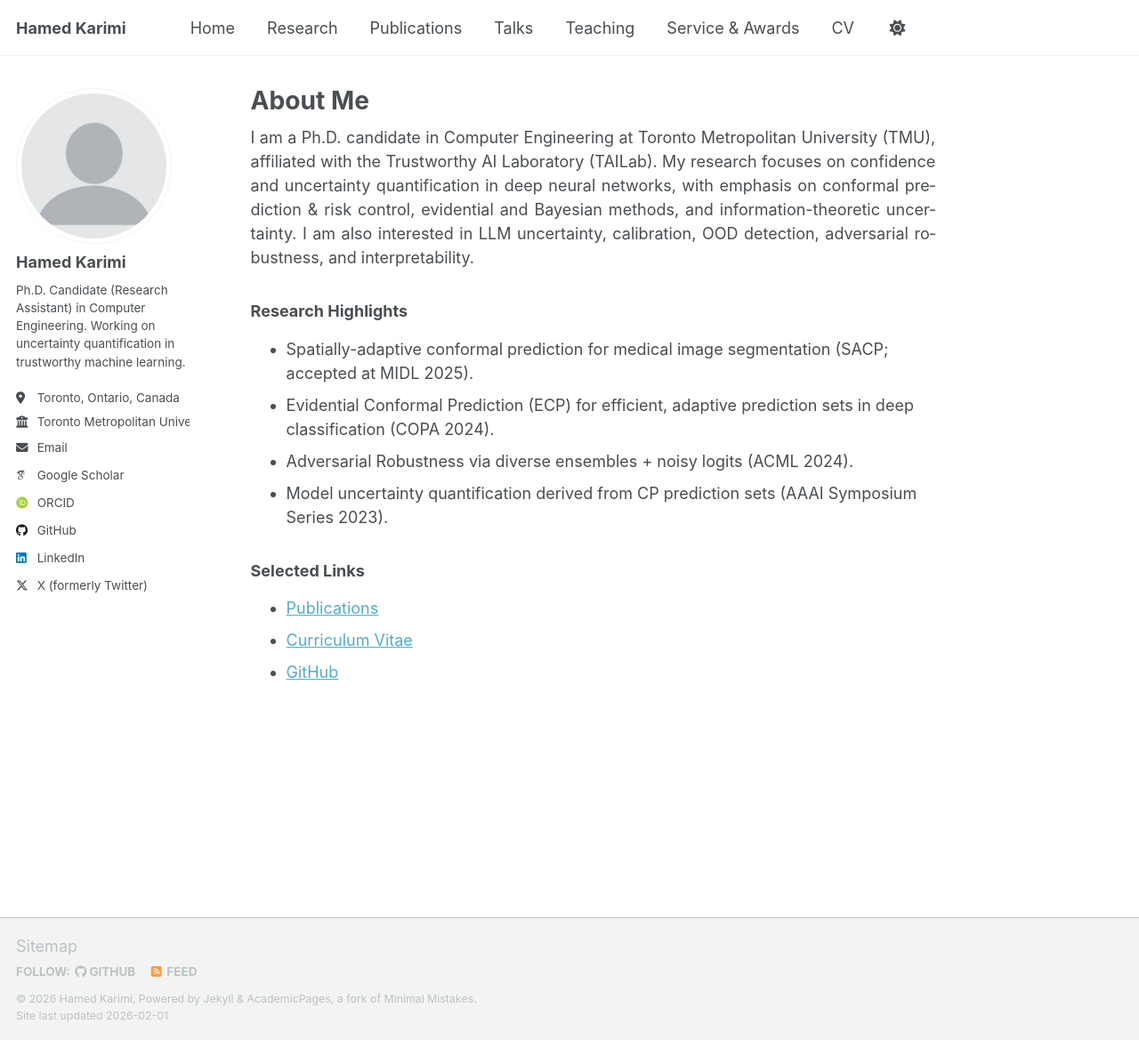
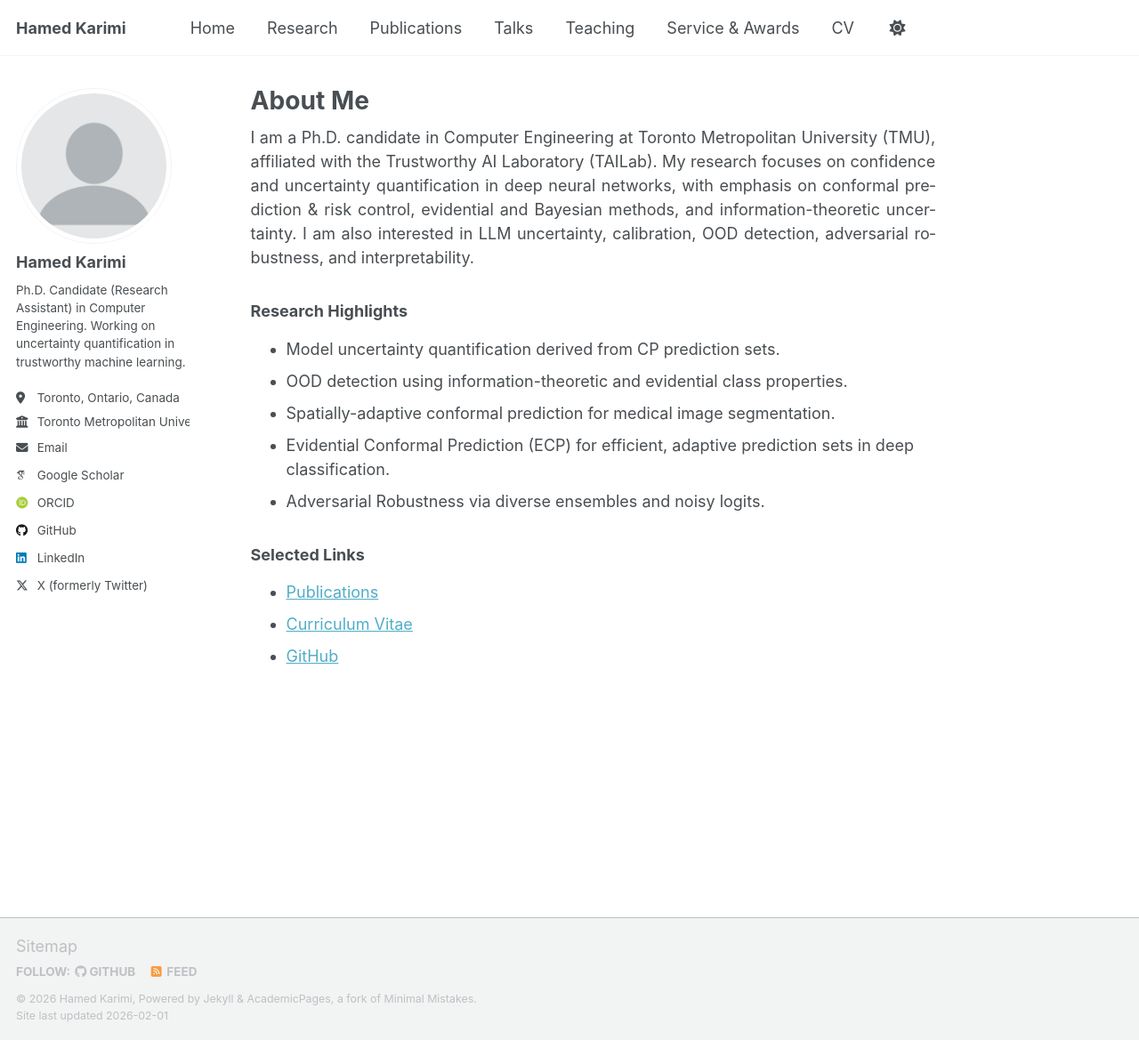
Before and after one commit to hamedmx/hamedmx.github.io, a Jekyll site: the page built from _pages/about.md, in a window 1280 px wide and 1169 px high. Shown: the whole window at 89% size. Built offline with Jekyll 4.4.1, drawn with Linux system fonts in a browser that asks for light colours; some web fonts are replaced; a script that is not in the unit is left out.

Commit message:
Update about.md

```diff
--- a/_pages/about.md
+++ b/_pages/about.md
@@ -12,10 +12,11 @@ I am a Ph.D. candidate in Computer Engineering at Toronto Metropolitan Universit
 </div>
 
 ### Research Highlights
-- Spatially-adaptive conformal prediction for medical image segmentation (SACP; accepted at MIDL 2025).
-- Evidential Conformal Prediction (ECP) for efficient, adaptive prediction sets in deep classification (COPA 2024).
-- Adversarial Robustness via diverse ensembles + noisy logits (ACML 2024).
-- Model uncertainty quantification derived from CP prediction sets (AAAI Symposium Series 2023).
+- Model uncertainty quantification derived from CP prediction sets.
+- OOD detection using information-theoretic and evidential class properties.
+- Spatially-adaptive conformal prediction for medical image segmentation.
+- Evidential Conformal Prediction (ECP) for efficient, adaptive prediction sets in deep classification.
+- Adversarial Robustness via diverse ensembles and noisy logits.
 
 ### Selected Links
 - [Publications](/publications/)
```
